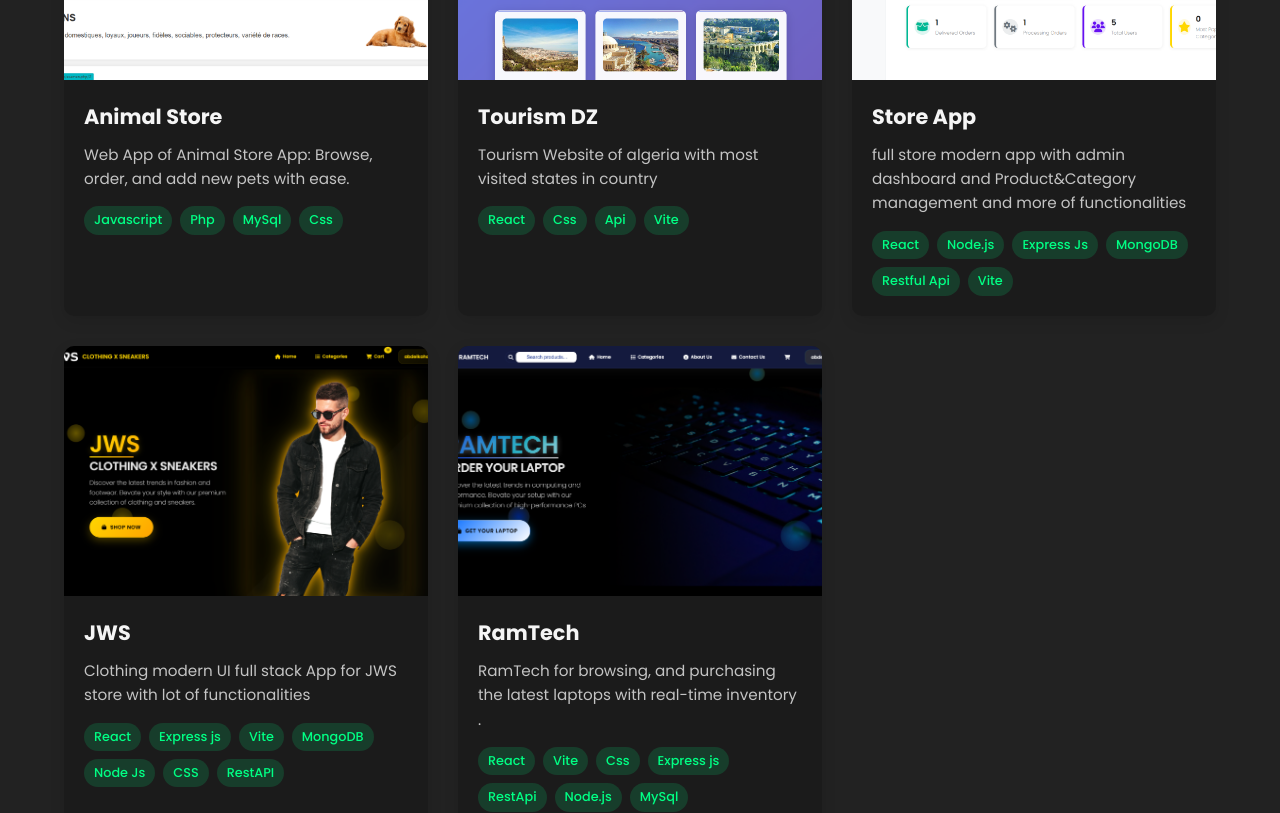
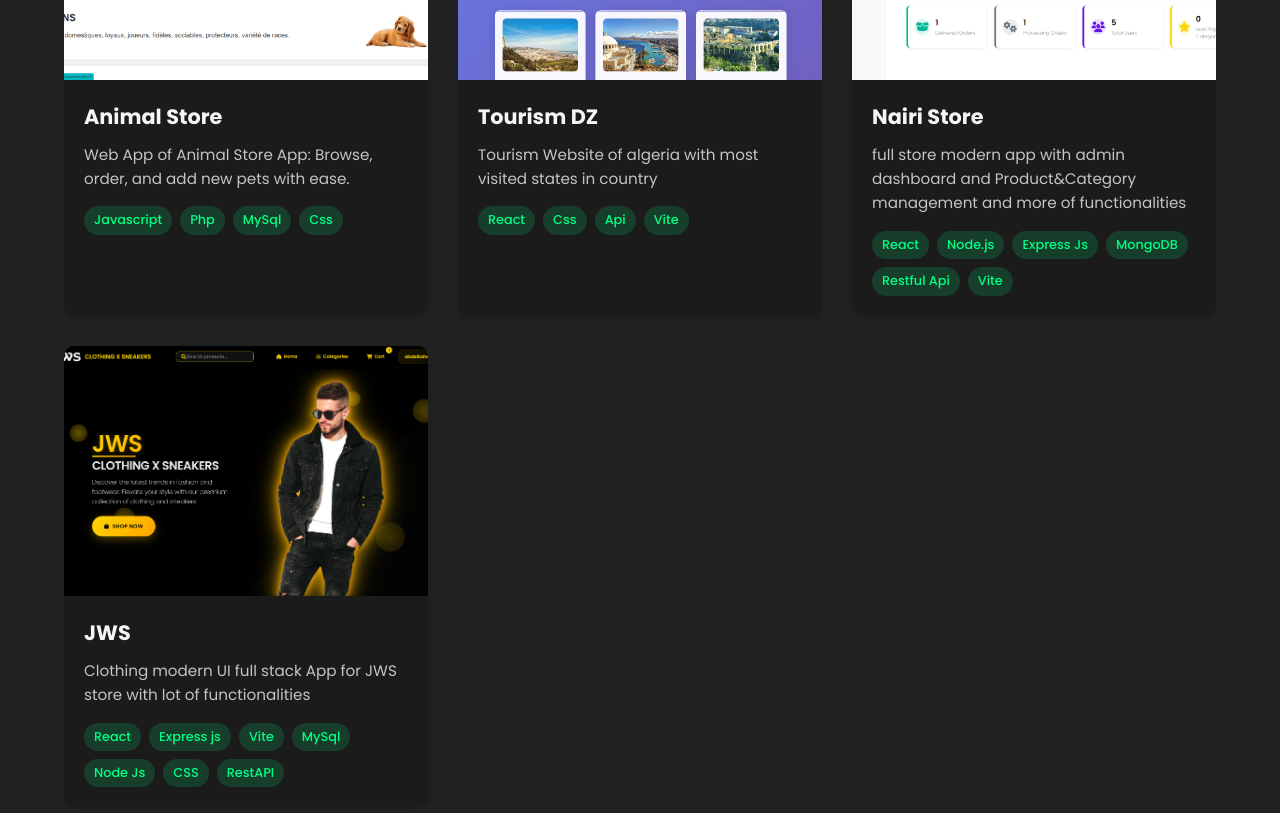
Before and after one commit to abdelkaharBen/portfolio, a React (Create React App) app: page / in a window 1280 px wide. Shown: the part 4002-4815 px from the top of the page. Built offline with nearby package versions, Linux system fonts and the light colour scheme.

Commit message:
update project image of jws and hide ramtech

```diff
--- a/src/pages/portfolio.jsx
+++ b/src/pages/portfolio.jsx
@@ -483,7 +483,7 @@ function Portfolio() {
                 </div>
               </div>
               <div className="project-info">
-                <h3>Store App</h3>
+                <h3>Nairi Store</h3>
                 <p>full store modern app with admin dashboard and Product&Category management and more of functionalities</p>
                 <div className="project-tags">
                   <span>React</span>
@@ -511,14 +511,14 @@ function Portfolio() {
                   <span>React</span>
                   <span>Express js</span>
                   <span>Vite</span>
-                  <span>MongoDB</span>
+                  <span>MySql</span>
                   <span>Node Js</span>
                   <span>CSS</span>
                   <span>RestAPI</span>
                 </div>
               </div>
             </div>
-            <div className="project-card">
+            {/* <div className="project-card">
               <div className="project-image">
                  <img src={p11} alt="Project 11" />
                 <div className="project-overlay">
@@ -540,7 +540,7 @@ function Portfolio() {
                   <span>MySql</span>
                 </div>
               </div>
-            </div>
+            </div> */}
           </div>
 
         </div>
```
Also changed, not shown: src/assets/10.png, src/assets/11.png.
